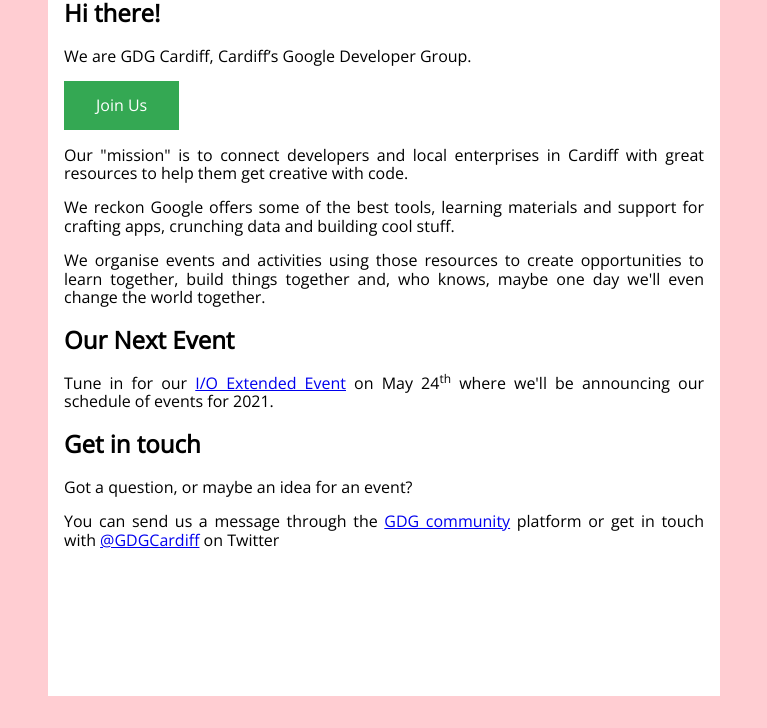
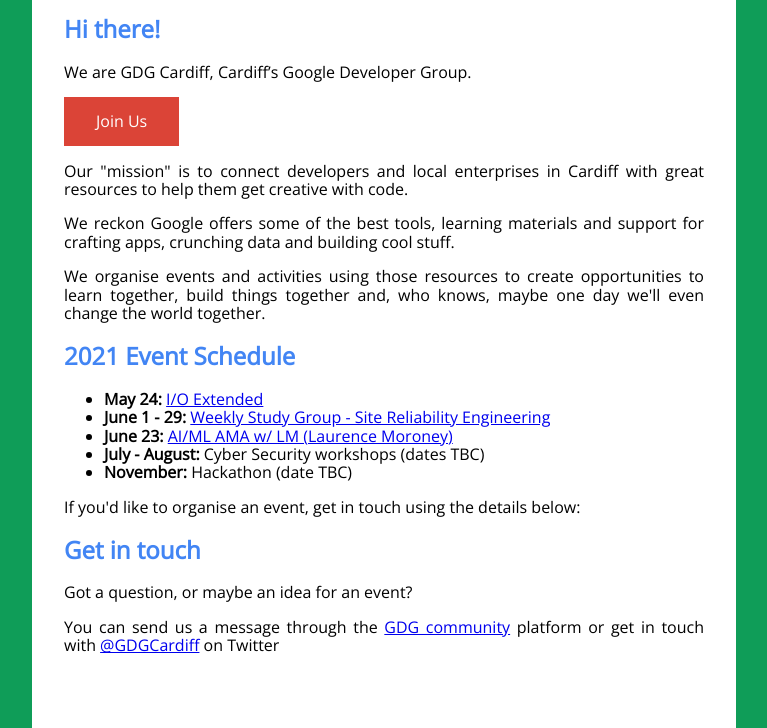
Before and after one commit to gdg-cardiff/gdg-cardiff-com, a plain HTML site: page index.html in a window 1280 px wide. Shown: the part 136-864 px from the top of the page, without its empty margins (256-1023 px from the left). Before the commit the page ends 832 px from the top, so only its background shows below. Drawn offline with nearby package versions, Linux system fonts and the light colour scheme.

Commit message:
update event list

```diff
--- a/index.html
+++ b/index.html
@@ -27,9 +27,19 @@
         <p>We organise events and activities using those resources to create opportunities to learn together, build
             things together and, who knows, maybe one day we'll even change the world together.</p>
 
-        <h2>Our Next Event</h2>
-        <p>Tune in for our <a title="Google I/O Extended Cardiff" href="https://gdg.community.dev/events/details/google-gdg-cardiff-presents-google-io-extended-cardiff/">I/O Extended Event</a>
-            on May 24<sup>th</sup> where we'll be announcing our schedule of events for 2021.
+        <h2>2021 Event Schedule</h2>
+        <p></p>
+        <p>
+            <ul>
+                <li><strong>May 24:</strong> <a title="Google I/O Extended Cardiff" href="https://gdg.community.dev/events/details/google-gdg-cardiff-presents-google-io-extended-cardiff/">I/O Extended</a></li>
+                <li><strong>June 1 - 29:</strong> <a href="https://gdg.community.dev/events/details/google-gdg-cardiff-presents-study-group-site-reliability-engineering-2021-06-01/">Weekly Study Group - Site Reliability Engineering</a></li>
+                <li><strong>June 23:</strong> <a href="https://gdg.community.dev/events/details/google-gdg-cardiff-presents-aiml-ama-w-lm-laurence-moroney/">AI/ML AMA w/ LM (Laurence Moroney)</a></li>
+                <li><strong>July - August:</strong> Cyber Security workshops (dates TBC)</li>
+                <li><strong>November:</strong> Hackathon (date TBC)</li>
+            </ul>
+
+            If you'd like to organise an event, get in touch using the details below:
+
         </p>
 
         <h2>Get in touch</h2>
--- a/style.css
+++ b/style.css
@@ -16,12 +16,12 @@
     margin: auto;
     text-align: justify;
     max-width: 40em;
-    padding: 1em;
+    padding: 2em;
 }
 
 /* todo - tidy up */
 .button {
-    background-color: #34A853;
+    background-color: #DB4437;
     border: none;
     color: white;
     padding: 15px 32px;
@@ -37,5 +37,10 @@
   }
 
   body {
-      background-color: #FFCDD2;
+      background-color: #0F9D58;
   }
+
+  h1,h2,h3
+  {
+    color: #4285F4
+  }
```
Also changed, not shown: 2 other files.
